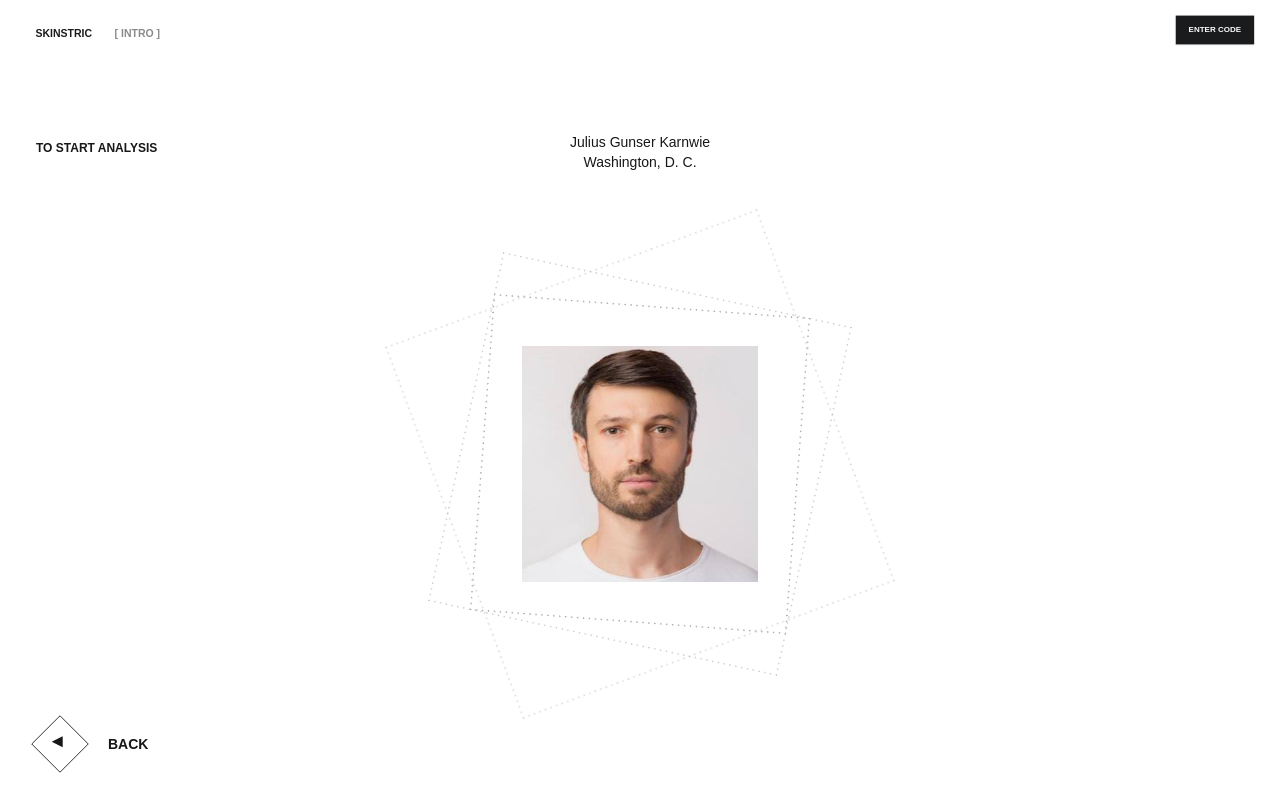
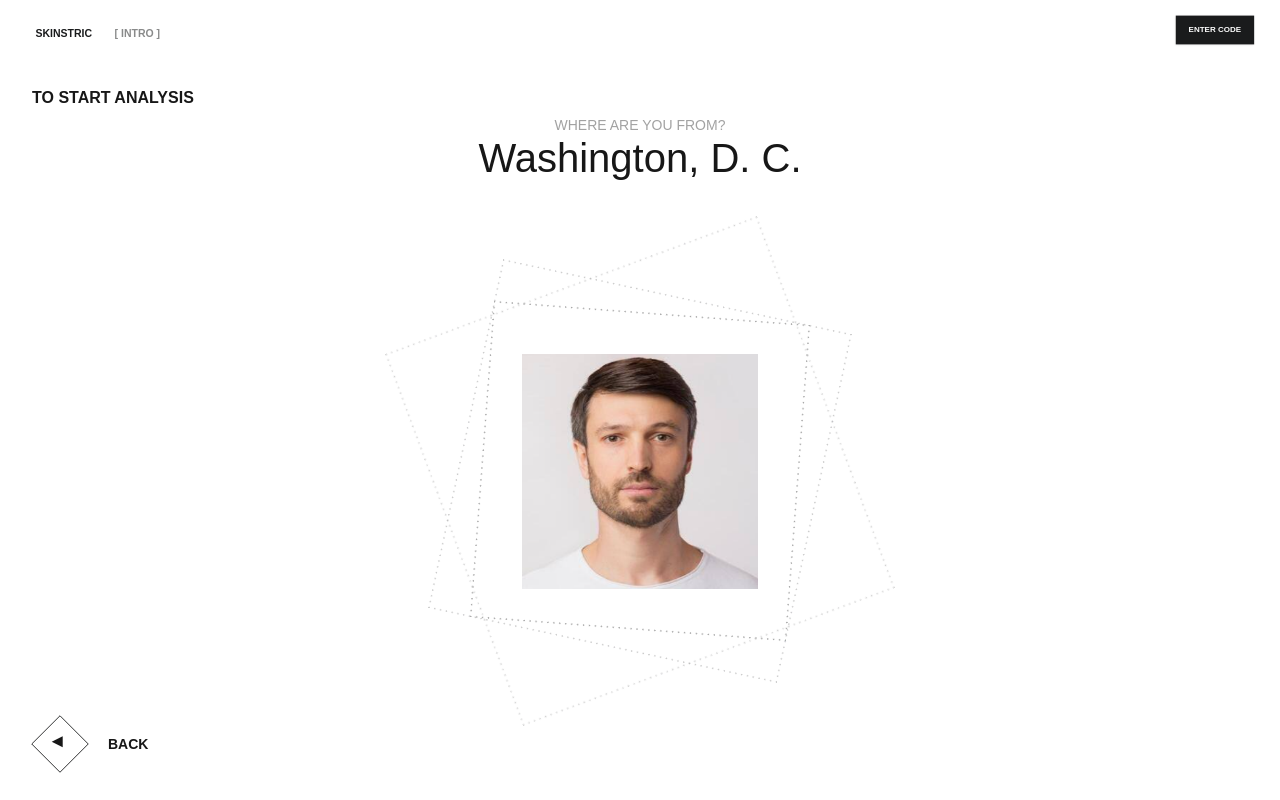
Before and after one commit to jkarnwie2000/julius-skinstric-project, a Next.js app: page /photo in a window 1280 px wide. Built offline with nearby package versions, Linux system fonts and the light colour scheme.

Commit message:
Refine photo page layout

```diff
--- a/app/components/Hero.tsx
+++ b/app/components/Hero.tsx
@@ -4,7 +4,7 @@ import Link from "next/link";
 
 export default function Home() {
   return (
-    <div className="flex flex-row h-[64px] w-full justify-between py-3 mb-3 relative z-[1000]">
+    <div className="flex flex-row h-[64px] w-full justify-between py-3 relative z-[1000]">
       <div className="flex flex-row pt-1 scale-75 justify-center items-center">
         <Link className="inline-flex items-center justify-center gap-2 whitespace-nowrap rounded-md transition-colors h-9 px-4 py-2 font-semibold text-sm mr-2 line-clamp-4 leading-[16]px text-[#1A1B1C] z-[1000]" href="/">SKINSTRIC</Link>
         <p className="text-[#1a1b1c83] text-opacity-70 font-semibold text-sm ml-1.5 mr-1.5">[ INTRO ]</p>
--- a/app/photo/page.tsx
+++ b/app/photo/page.tsx
@@ -5,13 +5,19 @@ import Link from "next/link";
 
 export default function PhotoPage() {
  return (
-<div className="relative h-[calc(100vh-76px)] overflow-hidden flex flex-col items-center justify-center bg-white text-center">
-<div className="absolute top-16 left-9 text-left">
-<p className="font-semibold text-xs">TO START ANALYSIS</p>
+<div className="relative h-[calc(100vh-64px)] overflow-hidden flex flex-col items-center justify-center bg-white text-center">
+<div className="absolute top-[22px] left-8 w-[227px] text-left">
+  <p className="text-base leading-6 font-semibold">
+    TO START ANALYSIS
+  </p>
 </div>
 <div className="mb-3 text-center text-sm leading-5 animate-fade-up">
-  <p>Julius Gunser Karnwie</p>
-  <p>Washington, D. C.</p>
+  <p className="text-sm font-normal leading-6 opacity-40">
+  WHERE ARE YOU FROM?
+</p>
+  <p className="text-[clamp(32px,3.125vw,60px)] leading-[1.07] font-normal">
+  Washington, D. C.
+</p>
 </div>
 <div className="relative flex aspect-square w-[min(762px,90vw,70vh)] items-center justify-center animate-fade-up">
   {/* Rotating background diamonds */}
```
